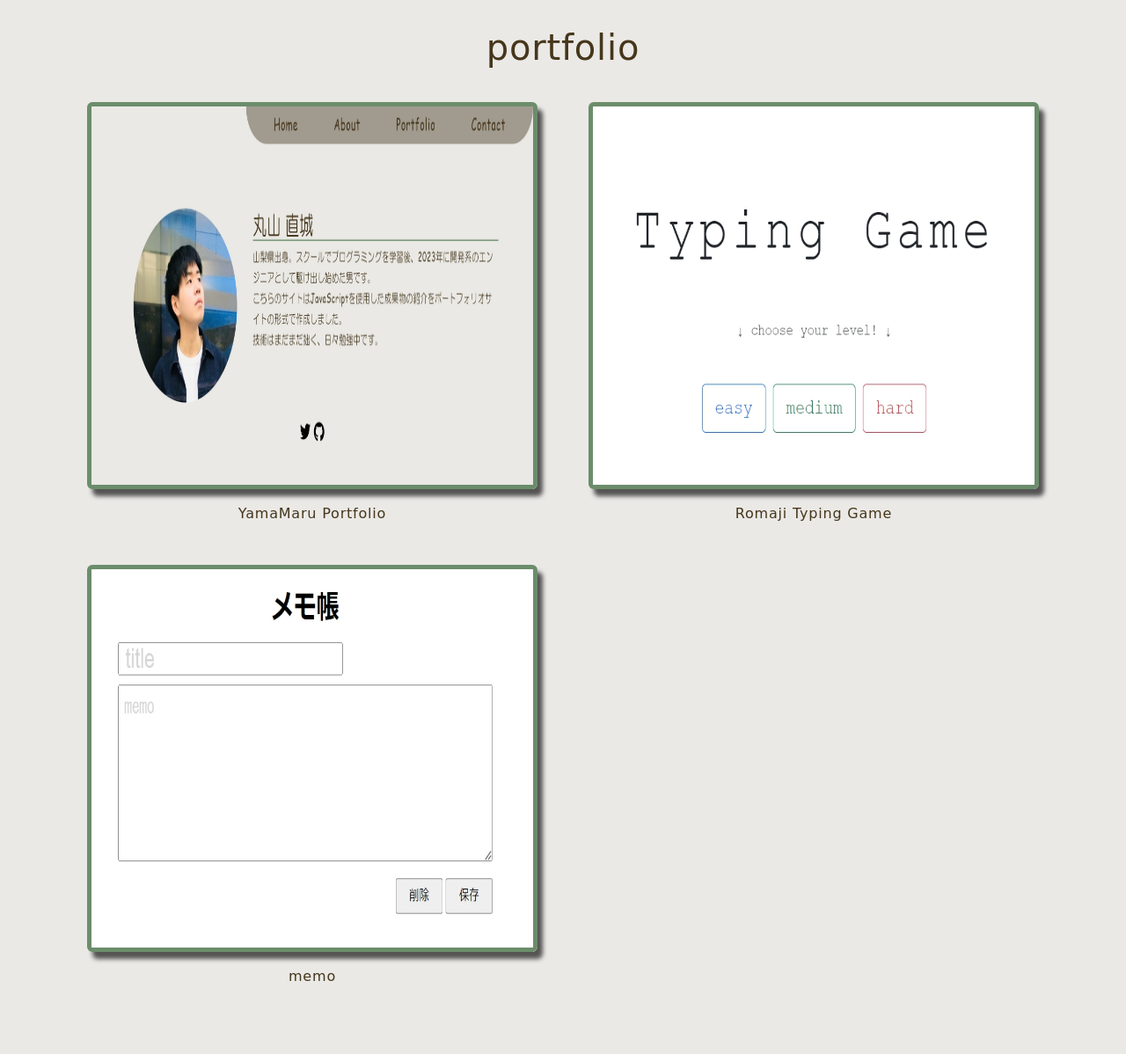
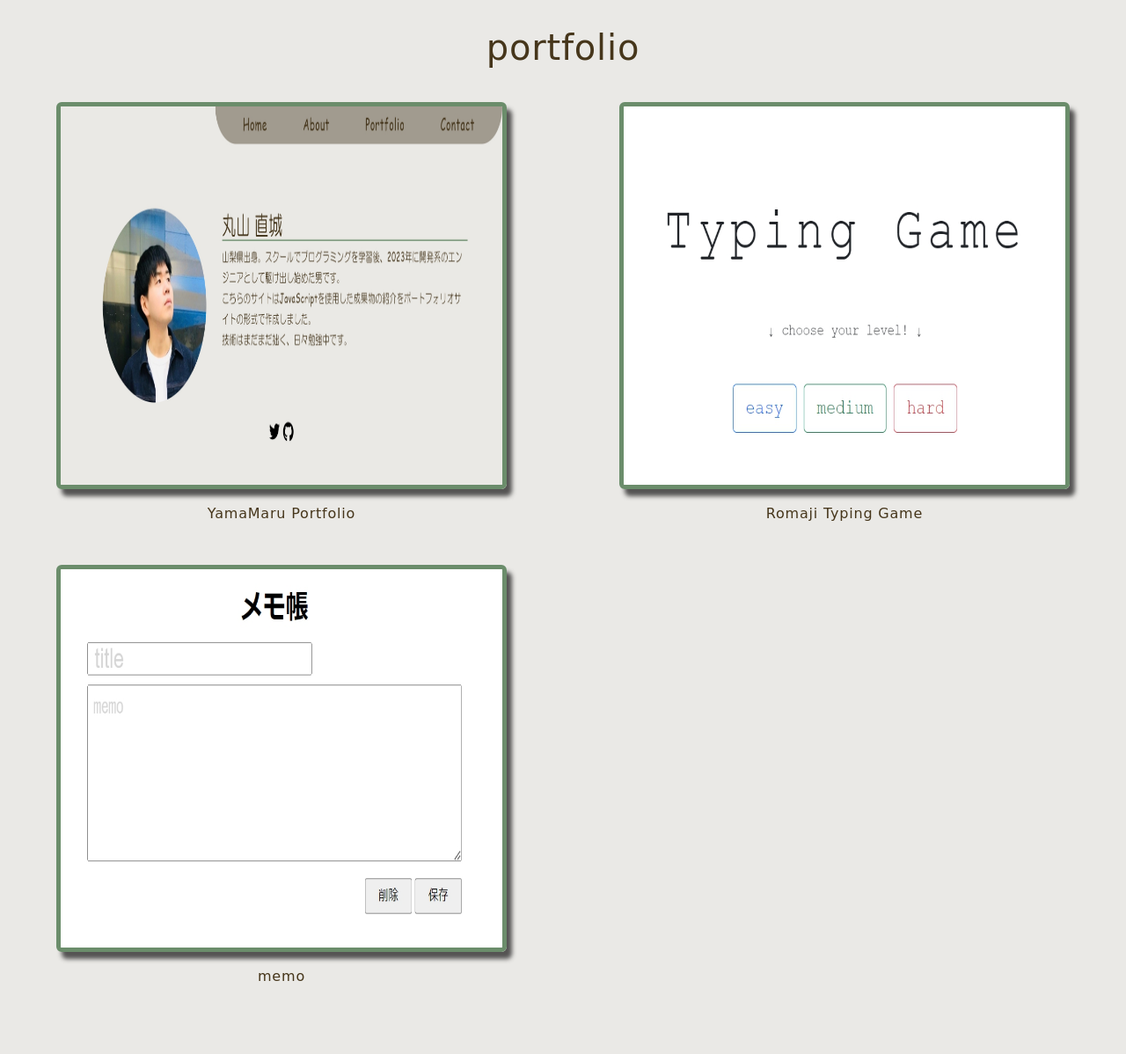
Before and after one commit to YamaMaru15/yamamaru15.github.io, a PHP site: page /portfolio.html in a window 1280 px wide. Shown: the part 60-1258 px from the top of the page at 88% size. Run offline with PHP 8.4, Linux system fonts and the light colour scheme.

Commit message:
Add files via upload

```diff
--- a/Portfolio/about.html
+++ b/Portfolio/about.html
@@ -60,7 +60,7 @@
     </nav>
   </header>
 
-  <div class="container about__container" >
+  <div class="container-fluid about__container" >
     <div class="row about__row--about">
       <div class="col-lg-12 col-md-12 about__col--about">
         <h1>about me</h1>
--- a/Portfolio/contact.html
+++ b/Portfolio/contact.html
@@ -60,7 +60,7 @@
     </nav>
   </header>
 
-  <div class="container contact__container" >
+  <div class="container-fluid contact__container" >
     <div class="row contact__row--contact">
       <div class="col-lg-12 col-md-12 col-sm-12 col-xs-12 contact__col--contact">
         <h1>contact</h1>
--- a/Portfolio/portfolio.html
+++ b/Portfolio/portfolio.html
@@ -61,14 +61,14 @@
     </nav>
   </header>
 
-  <div class="container portfolio__container">
+  <div class="container-fluid portfolio__container">
     <div class="row portfolio__row--portfolio">
       <div class="col-lg-12 col-md-12 col-sm-12 col-xs-12 portfolio__col--name">
         <h1 id="title-1">portfolio</h1>
       </div>
     </div>
     <div class="row portfolio__row--first">
-      <div class="col-lg-6  col-md-12 col-sm-12 col-xs-12 portfolio__col--yamamaru-wrapper fadeUp">
+      <div class="col-xl-6 col-lg-6 col-md-12 col-sm-12 col-xs-12 portfolio__col--yamamaru-wrapper fadeUp">
         <img src="./img/YamaMaruPortfolio/YamaMaruPortfolio.jpg" class="portfolio__col--img portfolio__col--yamamaru-img" alt="">        <p class="portfolio__col--text">YamaMaru Portfolio</p>
       </div>
       <div class="col-lg-6 col-md-12 col-sm-12 col-xs-12 portfolio__col--typing-wrapper fadeUp">
```
Also changed, not shown: Portfolio/css/style.css (+14 -6 lines).
